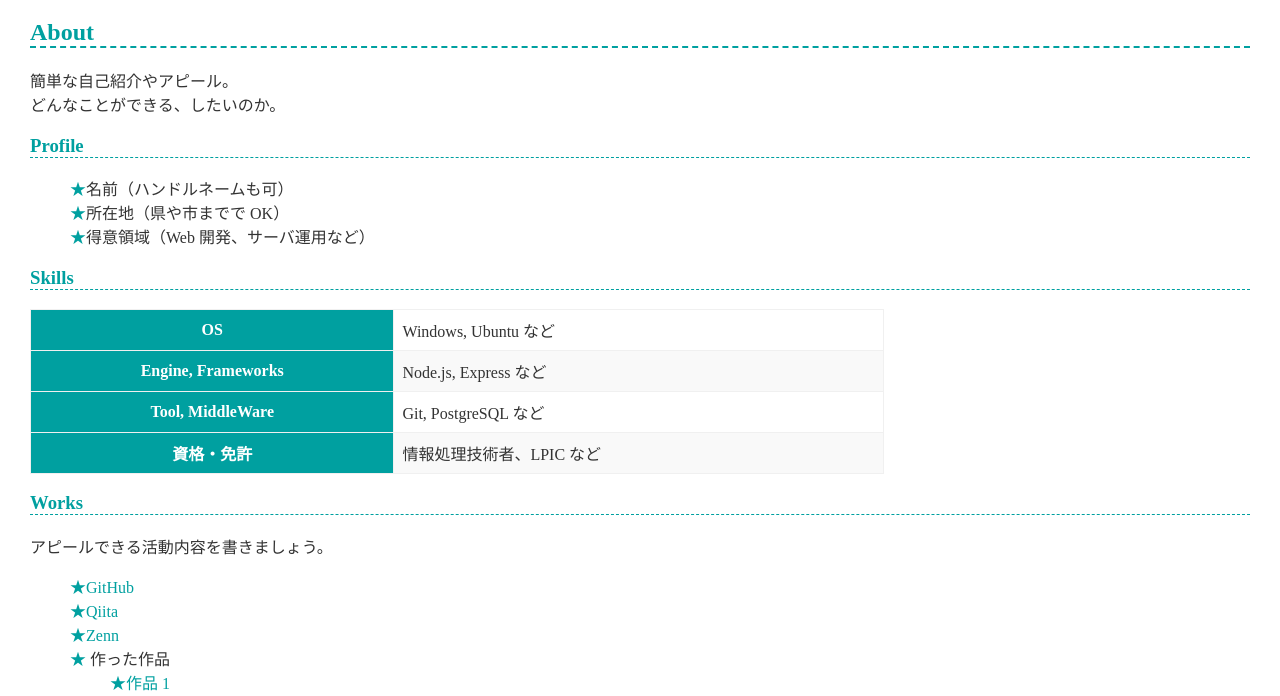
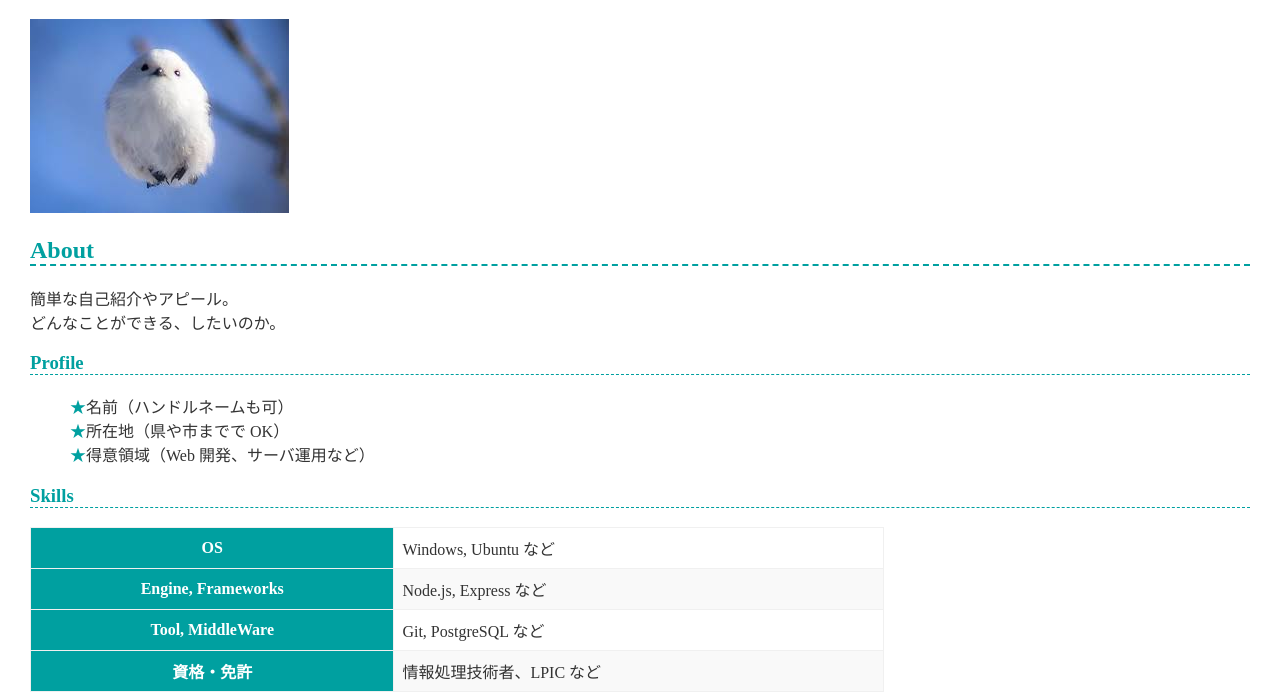
Before and after one commit to clearedsoy/clearedsoy.github.io, a plain HTML site: page index.html in a window 1280 px wide. Shown: the part 94-790 px from the top of the page. Drawn offline with Linux system fonts and the light colour scheme.

Commit message:
tori.jpgを追加

```diff
--- a/index.html
+++ b/index.html
@@ -8,7 +8,7 @@
   </head>
   <body>
     <h1>clearedsoy</h1>
-
+    <img src="tori.jpg">
     <h2>About</h2>
     <p>
       簡単な自己紹介やアピール。<br>
```
